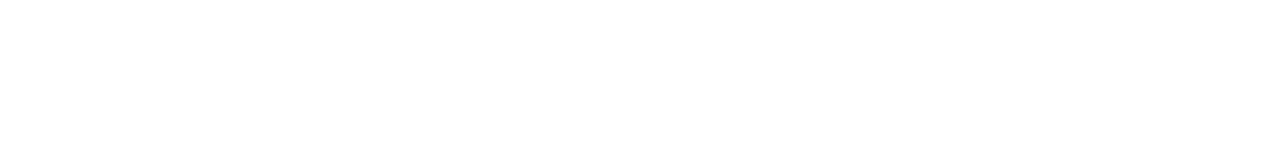
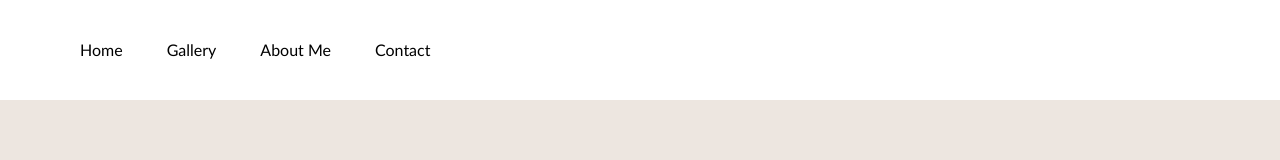
Before and after one commit to censhuyi/idm222-sc3948, a plain HTML site: page gallery.html in a window 1280 px wide. Drawn offline with Linux system fonts and the light colour scheme.

Commit message:
Create files
create files

```diff
--- a/gallery.html
+++ b/gallery.html
@@ -0,0 +1,23 @@
+<!DOCTYPE html>
+<html lang="en">
+   <head>
+      <meta charset="UTF-8">
+      <meta http-equiv="X-UA-Compatible" content="IE=edge" />
+      <meta name="viewport" content="width=device-width,initial-scale=1.0">
+      <title>Shuyi Cen's Portfolio</title>
+      <link rel="stylesheet" href="style.css">
+   </head>
+<body>
+    <!--menu-->
+    <nav>
+    <ul>
+        <li><a href="index.html">Home</a></li>
+        <li><a href="gallery.html">Gallery</a></li>
+        <li><a href="about.html">About Me</a></li>
+        <li><a href="contact.html">Contact</a></li>
+    </ul>
+    <img src="./image/logo.png" alt="" class="logo">
+</nav>
+<!--end menu-->
+</body>
+</html>
--- a/style.css
+++ b/style.css
@@ -1,28 +1,41 @@
-h1 { font-size: 24px;
-color:blueviolet;}
-
 *{
     margin: 0;
-    padding:0;
+    padding: 0;
 }
 
+h1 { font-size: 24px;
+    color:rgb(89, 164, 221);}
+
 body{
-    background-color:rgb(18, 13, 8);
+    background-color:rgb(237, 230, 224);
     }
+
+
 nav{
     width:100%;
     height: 100px;
     background-color: #fff;
     }
 
+   ul{
+    margin-left: 60px;
+   }
+
     ul li{
         list-style: none;
         display: inline-block;
+        line-height: 100px;
     }
 
     ul li a {
+        display: block;
+        padding: 0 20px;
         text-decoration: none;
-    font-size: 14px;
+        font-size: 16px;
         color: black;
+        font-family: 'Gill Sans', 'Gill Sans MT', Calibri, 'Trebuchet MS', sans-serif;
+    }
 
+    ul li a:hover {
+       color: green;
     }
```
Also changed, not shown: about.html (added, +23 -0 lines), index.html (+2 -7 lines). Lines whose indentation alone changed are shown as unchanged.
